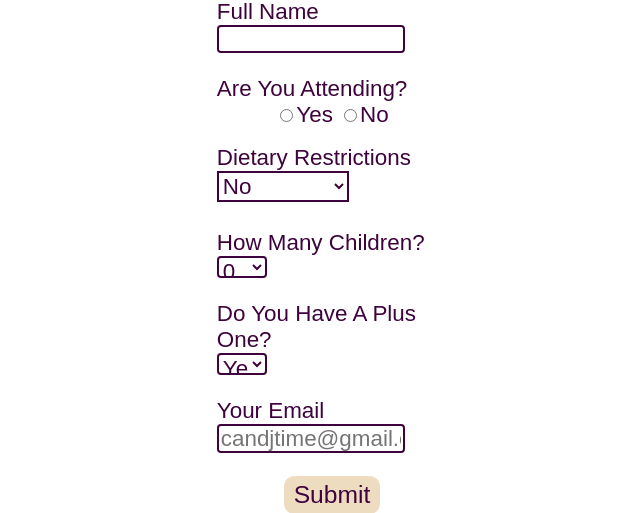
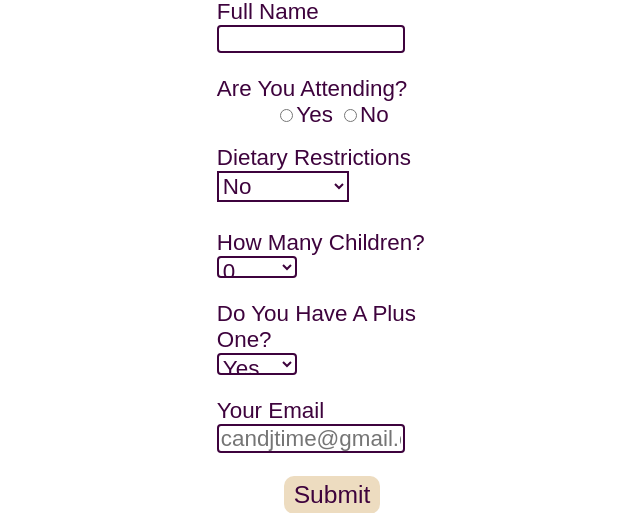
Before and after one commit to 7Red7Chocobo7/CJTime, a PHP site: page /phpmail/index.html in a window 1280 px wide. Shown: the part 3190-3703 px from the top of the page, without its empty margins (308-948 px from the left). Run offline with PHP 8.4, Linux system fonts and the light colour scheme.

Commit message:
Update CJ_style.css

```diff
--- a/CSS/CJ_style.css
+++ b/CSS/CJ_style.css
@@ -482,7 +482,8 @@ body {
             border: solid 2px #3e033d;
             border-radius: 4px;
             height: 1em;
-            width: 50px;
+            font-size: 1em;
+            width: 80px;
             display: block;
             font-size: 1em;
             margin-bottom: 10%;}
@@ -490,8 +491,9 @@ body {
             border: solid 2px #3e033d;
             border-radius: 4px;
             height: 1em;
+            font-size: 1em;
             display: block;
-            width: 50px;
+            width: 80px;
             font-size: 1em;
             margin-bottom: 10%;}
           #wrapper #content #rsvp #vp_main #confirm #con {
@@ -502,8 +504,6 @@ body {
             font-size: 1em;
             float: left;
             margin-bottom: 10%; }
-          #wrapper #content #rsvp #vp_main #confirm .age_left {
-            float: left; }
           @media screen and (max-width: 595px) {
             #wrapper #content #rsvp #vp_main #confirm #con {
               margin-left: -30px; } }
```
